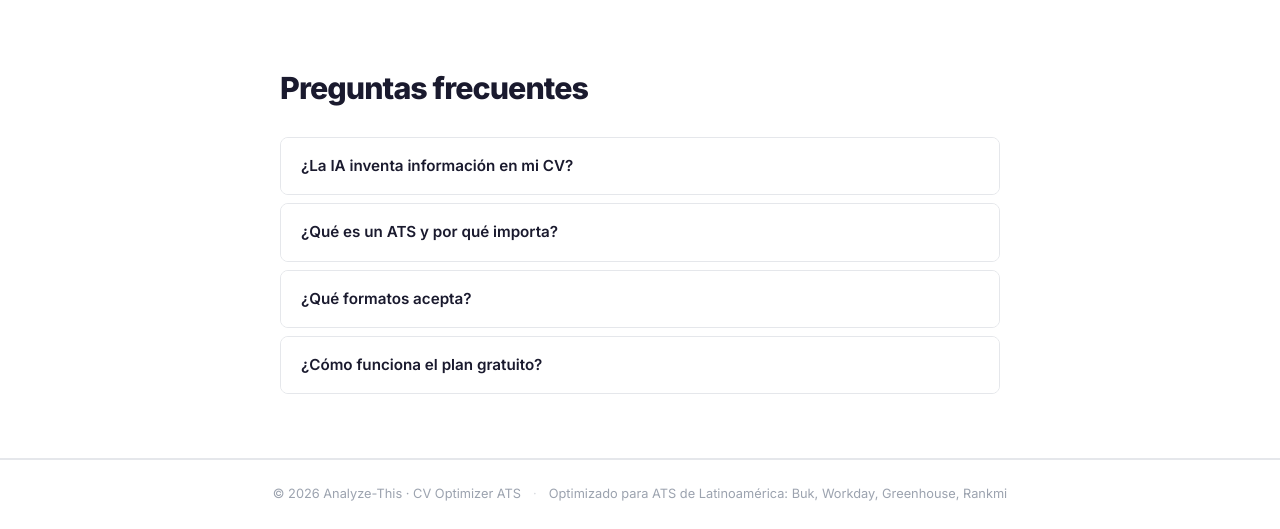
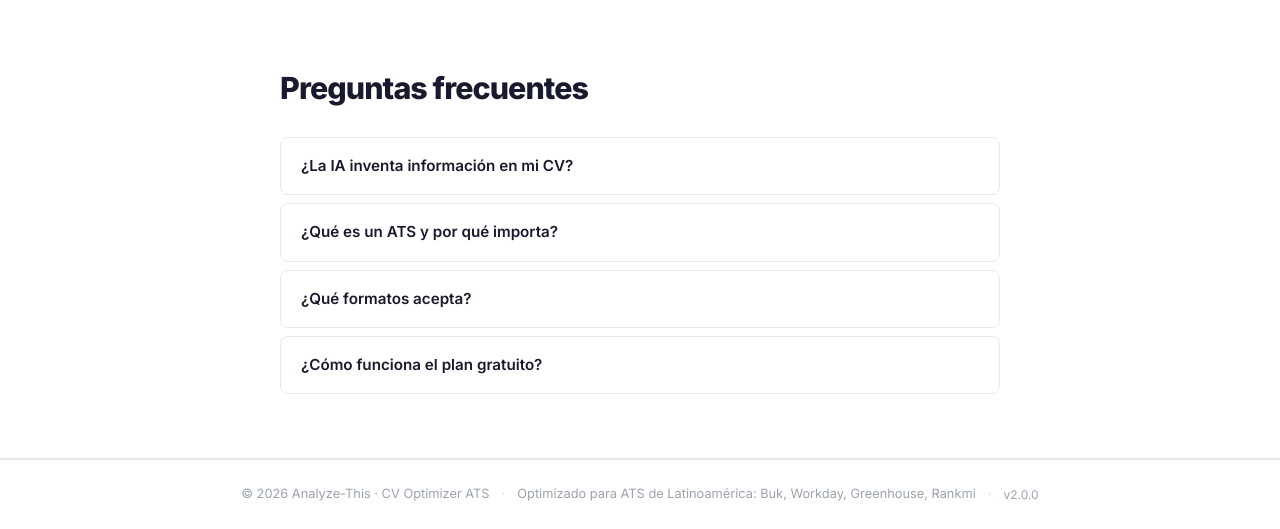
Before and after one commit to Jon-fen/Analyze-this, a Python web app: template fastapi/templates/index.html in a window 1280 px wide. Shown: the part 4905-5434 px from the top of the page. Run offline with Jinja, Linux system fonts and the light colour scheme; the template is opened without the code that fills it: most values are stand-ins (such as "Sample title", 1, 10 or a date in 2020); some libraries are stand-ins or nearby versions.

Commit message:
fix(mejora-3): add version v2.0.0 to footer and admin panel header

```diff
--- a/fastapi/main.py
+++ b/fastapi/main.py
@@ -17,6 +17,7 @@ async def lifespan(app: FastAPI):
     s = get_settings()
     templates.env.globals["SUPABASE_URL"] = s.supabase_url
     templates.env.globals["SUPABASE_KEY"] = s.supabase_key
+    templates.env.globals["APP_VERSION"] = "2.0.0"
     yield
 
 
--- a/fastapi/templates/admin.html
+++ b/fastapi/templates/admin.html
@@ -12,7 +12,7 @@
   </div>
 
   <h1 class="candidate-name" style="font-size:1.7rem;margin-bottom:0.25rem">Panel Admin</h1>
-  <p class="candidate-title">Gestión de Analyze-This</p>
+  <p class="candidate-title">Gestión de Analyze-This &nbsp;<span style="font-size:0.78rem;color:var(--text3)">v{{ APP_VERSION | default('2.0.0') }}</span></p>
 
   <!-- Stats -->
   <div class="breakdown-card" style="margin-top:1.5rem">
--- a/fastapi/templates/base.html
+++ b/fastapi/templates/base.html
@@ -80,6 +80,8 @@
     <span>© 2026 Analyze-This · CV Optimizer ATS</span>
     <span class="footer-sep">·</span>
     <span>Optimizado para ATS de Latinoamérica: Buk, Workday, Greenhouse, Rankmi</span>
+    <span class="footer-sep">·</span>
+    <span style="color:var(--text3);font-size:0.75rem">v{{ APP_VERSION | default('2.0.0') }}</span>
   </div>
 </footer>
 
```
